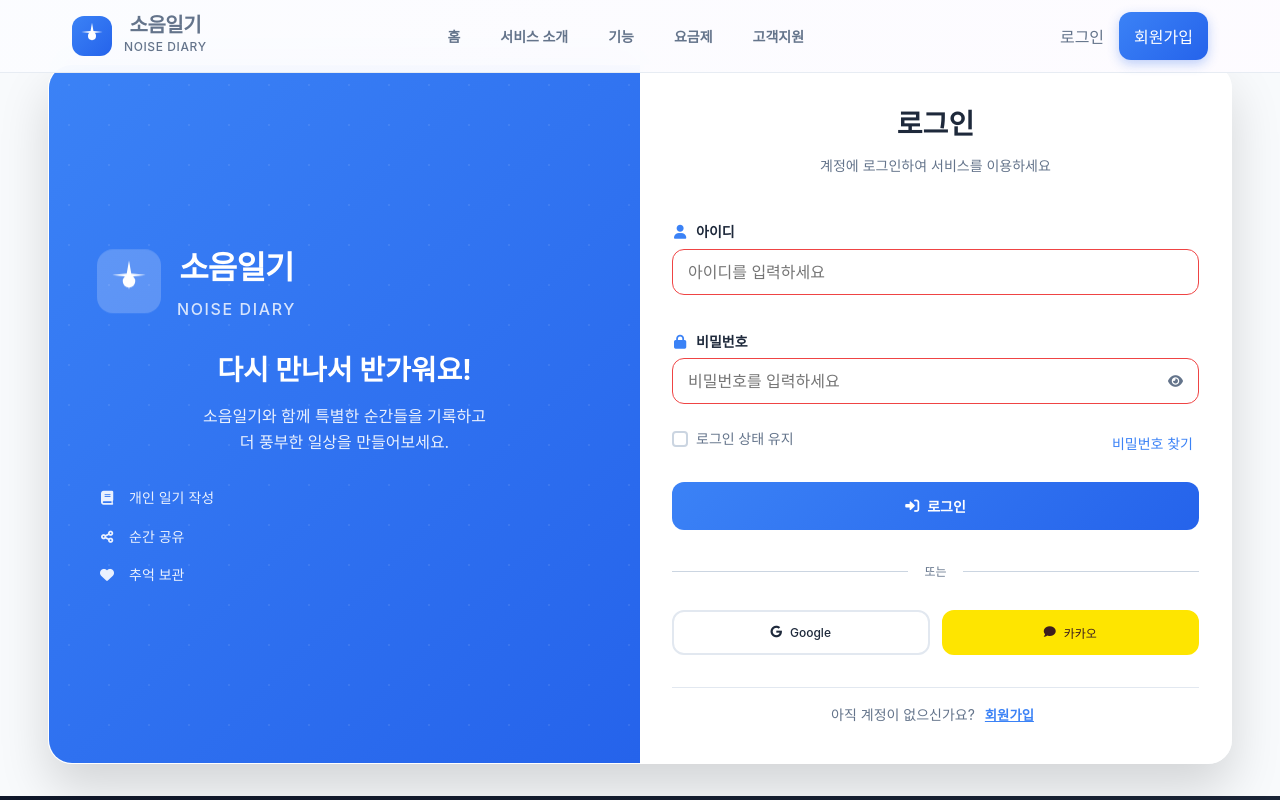
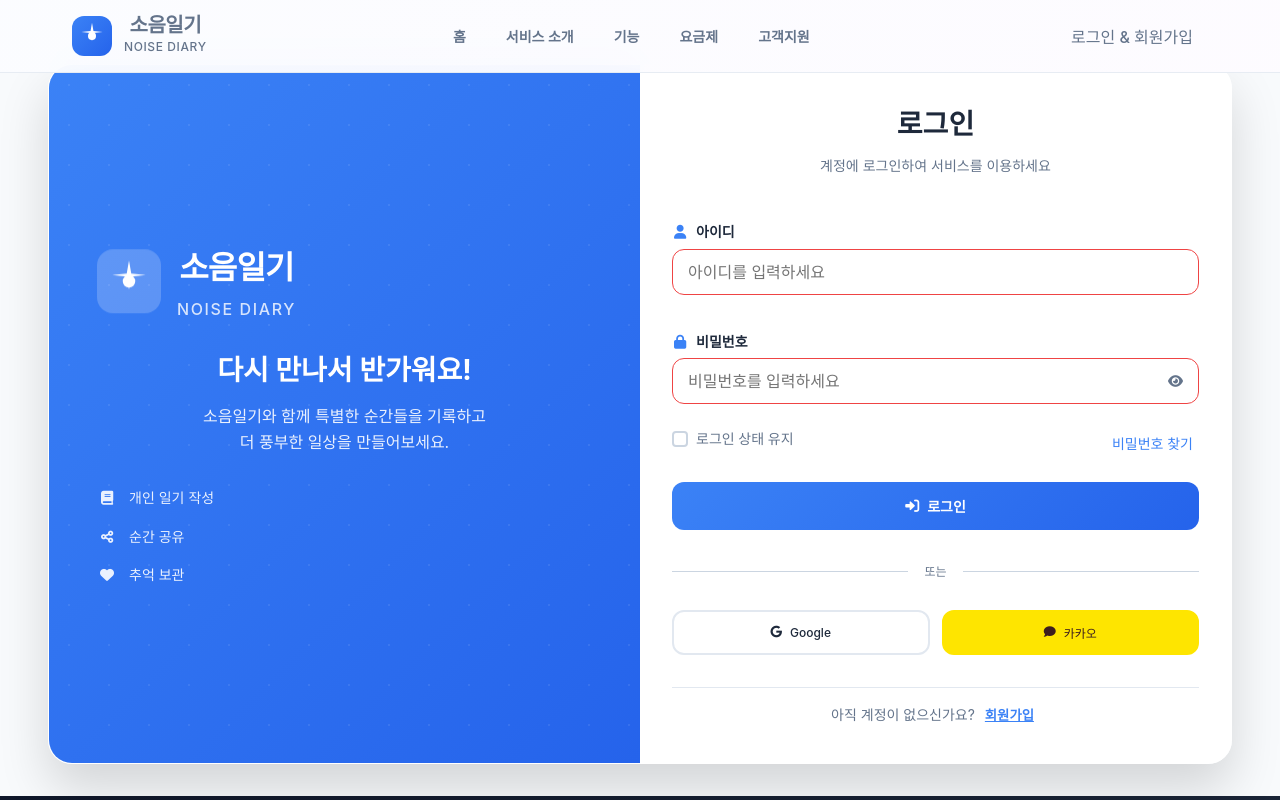
Before and after one commit to pingpingeee/NoiseDiary, a React (Vite) app in the folder front/: page /login in a window 1280 px wide. Shown: the top 800 px of the page. Built offline with nearby package versions, Linux system fonts and the light colour scheme.

Commit message:
로그인시 로그인버튼 막음

```diff
--- a/front/src/components/layout/Header.jsx
+++ b/front/src/components/layout/Header.jsx
@@ -134,11 +134,11 @@ const Header = () => {
             // 로그인되지 않은 상태
             <div className="auth-buttons">
               <button onClick={() => handleNavigation("/login")} className="btn btn-ghost">
-                로그인
+                로그인 & 회원가입
               </button>
-              <button onClick={() => handleNavigation("/login")} className="btn btn-primary">
+              {/* <button onClick={() => handleNavigation("/login")} className="btn btn-primary">
                 회원가입
-              </button>
+              </button> */}
             </div>
           )}
         </div>
```
